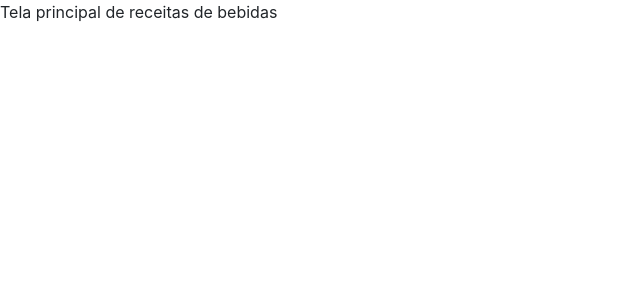
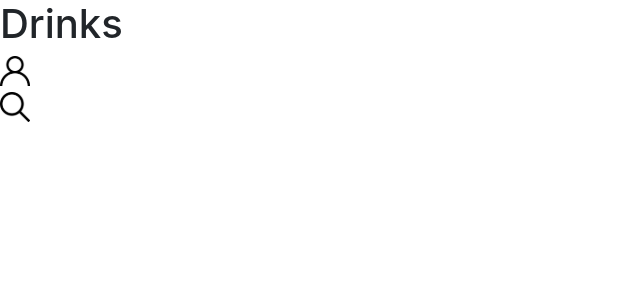
Before and after one commit to thiagodanobrega/recipes-app, a React (Create React App) app: page /drinks in a window 1280 px wide. Shown: the top 300 px of the page, without its empty margins (0-640 px from the left). Built offline with nearby package versions, Linux system fonts and the light colour scheme.

Commit message:
feat: adiciona o header com os icones certos + logica de renderização condicional do input search

```diff
--- a/src/pages/DinkRecipeScreen.js
+++ b/src/pages/DinkRecipeScreen.js
@@ -1,9 +1,30 @@
-import React from 'react';
+import React, { useState } from 'react';
+import Header from '../components/header';
+import searchIcon from '../images/searchIcon.svg';
 
 function DinksRecipeScreen() {
+  const [showSearch, setShowSearch] = useState(true);
+
   return (
     <div>
-      <p>Tela principal de receitas de bebidas</p>
+      <h1 data-testid="page-title">Drinks</h1>
+      <Header />
+      <form>
+        <input
+          type="image"
+          src={ searchIcon }
+          alt="desenho de uma lupa"
+          data-testid="search-top-btn"
+          onClick={ () => setShowSearch(!showSearch) }
+        />
+
+        <input
+          type="text"
+          name="searchInput"
+          data-testid="search-input"
+          hidden={ showSearch }
+        />
+      </form>
     </div>
   );
 }
```
